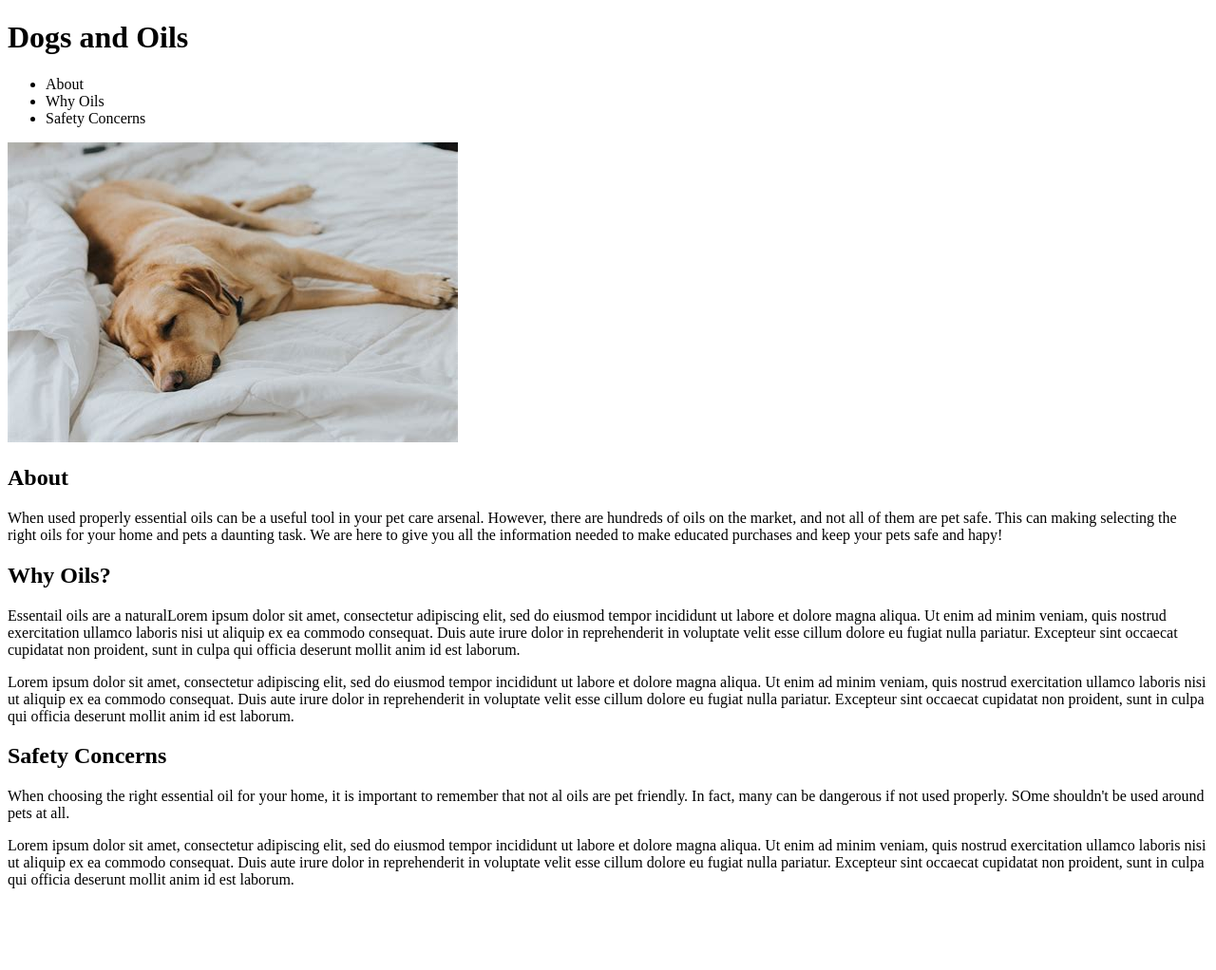
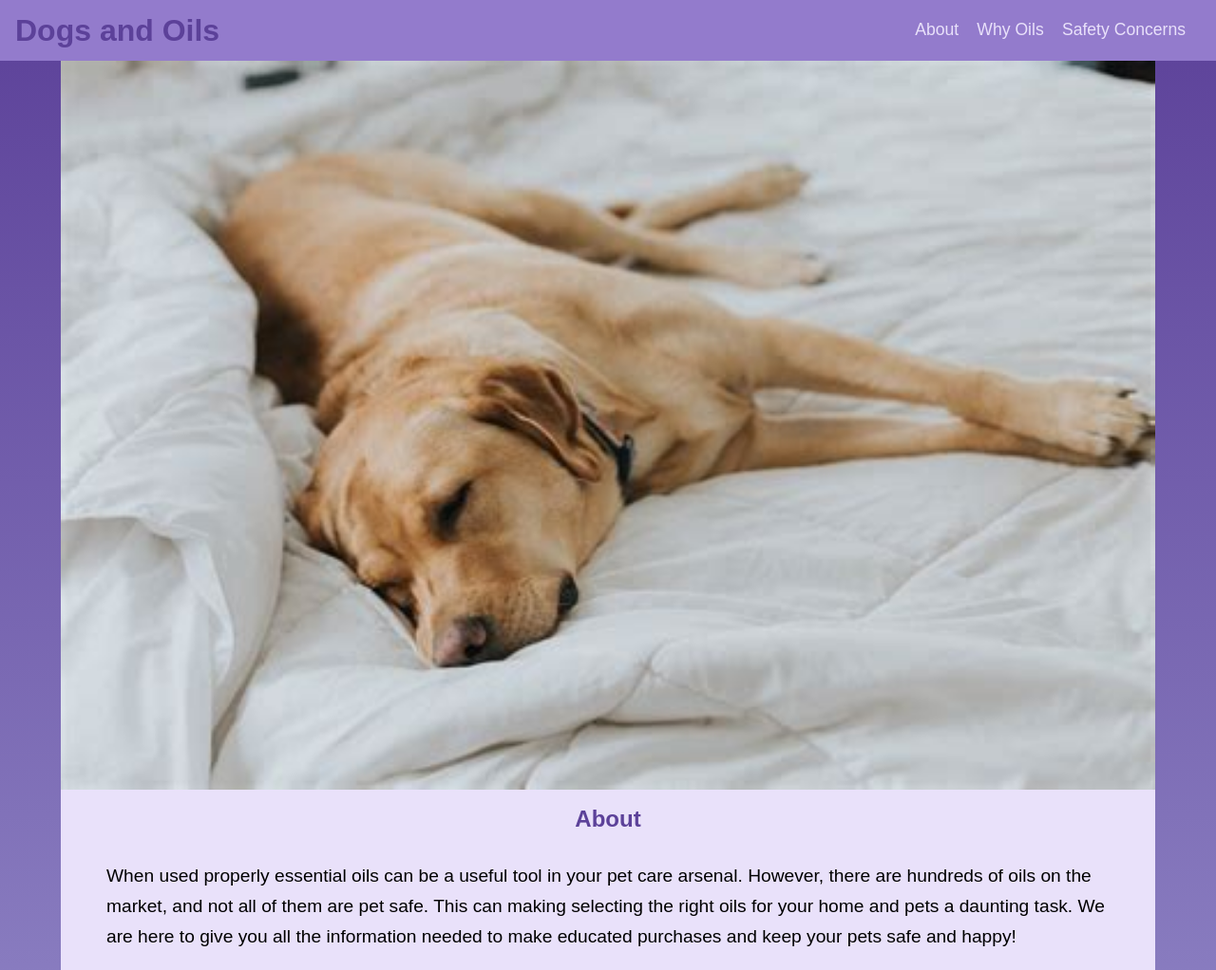
Before and after one commit to Shiela-P/Dogs-and-Oils, a plain HTML site: page index.HTML in a window 1280 px wide. Shown: the top 1022 px of the page at 95% size. Before the commit the page ends 952 px from the top, so only its background shows below. Drawn offline with Linux system fonts and the light colour scheme.

Commit message:
added content

```diff
--- a/index.HTML
+++ b/index.HTML
@@ -7,20 +7,23 @@
 </head>
 <body>
     <header>
+        <div class="navbar">
         <h1>Dogs and Oils</h1>
-        <nav>
-            <ul>
-                <li>About</li>
-                <li>Why Oils</li>
-                <li>Safety Concerns</li>
-            </ul>
-        </nav>
-        <img src="sleeping-dog.jpeg" alt="A sleeping Dog">
+            <nav>
+                <ul>
+                    <a href="#about"><li>About</li></a>
+                    <a href="#why"><li>Why Oils</li></a>
+                    <a href="#safety"><li>Safety Concerns</li></a>
+                </ul>
+            </nav>
+        </div>
     </header>
     <main>
+        <img src="sleeping-dog.jpeg" alt="A sleeping Dog">
         <section id="about">
             <h2>About</h2>
-            <p>When used properly essential oils can be a useful tool in your pet care arsenal. However, there are hundreds of oils on the market, and not all of them are pet safe. This can making selecting the right oils for your home and pets a daunting task. We are here to give you all the information needed to make educated purchases and keep your pets safe and hapy!</p>
+            <p>When used properly essential oils can be a useful tool in your pet care arsenal. However, there are hundreds of oils on the market, and not all of them are pet safe. This can making selecting the right oils for your home and pets a daunting task. We are here to give you all the information needed to make educated purchases and keep your pets safe and happy!</p>
+            <img src="oils.jpg">
         </section>
         <section id="why">
             <h2>Why Oils?</h2>
@@ -29,12 +32,12 @@
         </section>
         <section id="safety">
             <h2>Safety Concerns</h2>
-            <p>When choosing the right essential oil for your home, it is important to remember that not al oils are pet friendly. In fact, many can be dangerous if not used properly. SOme shouldn't be used around pets at all.</p>
+            <p>When choosing the right essential oil for your home, it is important to remember that not al oils are pet friendly. In fact, many can be dangerous if not used properly. Some shouldn't be used around pets at all.</p>
             <p>Lorem ipsum dolor sit amet, consectetur adipiscing elit, sed do eiusmod tempor incididunt ut labore et dolore magna aliqua. Ut enim ad minim veniam, quis nostrud exercitation ullamco laboris nisi ut aliquip ex ea commodo consequat. Duis aute irure dolor in reprehenderit in voluptate velit esse cillum dolore eu fugiat nulla pariatur. Excepteur sint occaecat cupidatat non proident, sunt in culpa qui officia deserunt mollit anim id est laborum.</p>
         </section>
     </main>
     <footer>
-
+        <p>Shiela Peters 2024</p>
     </footer>
     </body>
 </html>
--- a/styles.css
+++ b/styles.css
@@ -0,0 +1,134 @@
+/* http://meyerweb.com/eric/tools/css/reset/
+   v2.0 | 20110126
+   License: none (public domain)
+*/
+
+html, body, div, span, applet, object, iframe,
+h1, h2, h3, h4, h5, h6, p, blockquote, pre,
+a, abbr, acronym, address, big, cite, code,
+del, dfn, em, img, ins, kbd, q, s, samp,
+small, strike, strong, sub, sup, tt, var,
+b, u, i, center,
+dl, dt, dd, ol, ul, li,
+fieldset, form, label, legend,
+table, caption, tbody, tfoot, thead, tr, th, td,
+article, aside, canvas, details, embed,
+figure, figcaption, footer, header, hgroup,
+menu, nav, output, ruby, section, summary,
+time, mark, audio, video {
+	margin: 0;
+	padding: 0;
+	border: 0;
+	font-size: 100%;
+	font: inherit;
+	vertical-align: baseline;
+}
+/* HTML5 display-role reset for older browsers */
+article, aside, details, figcaption, figure,
+footer, header, hgroup, menu, nav, section {
+	display: block;
+}
+body {
+	line-height: 1;
+}
+ol, ul {
+	list-style: none;
+}
+blockquote, q {
+	quotes: none;
+}
+blockquote:before, blockquote:after,
+q:before, q:after {
+	content: '';
+	content: none;
+}
+table {
+	border-collapse: collapse;
+	border-spacing: 0;
+}
+
+/* Variables */
+:root{
+    --dk-purple: #5C4199;
+    --purple: #937BCC;
+    --lt-purple: #D2DDFF;
+    --yellow: #88a686;
+    --dk-yellow: #5f7b5c;
+    --white: #e9e1fa;
+}
+
+body{
+    background: linear-gradient(var(--dk-purple), var(--lt-purple));
+    height: 100%;
+    width: 100%;
+    font-family: Arial, Helvetica, sans-serif;
+}
+
+header{
+    background-color: var(--purple);
+}
+
+main{
+    background-color:var(--white);
+    width: 90vw;
+    margin: 0 auto;
+    /* padding: 1rem 3rem; */
+}
+
+img{
+    width: 100%;
+}
+
+ul{
+    display: flex;
+    gap: 1.2rem;
+    font-size: 1.1rem;
+}
+
+li{
+    color: var(--white);
+}
+
+li:hover{
+    color: var(--dk-purple)
+}
+
+.navbar{
+    display: flex;
+    height: 3rem;
+    align-items: center;
+    justify-content: space-between;
+    padding: .5rem 1rem;
+    padding-right: 2rem;
+}
+
+h1{
+    font-size: 2rem;
+    color: var(--dk-purple);
+    font-weight: bold;
+}
+
+footer{
+    background-color: var(--purple);
+    text-align: center;
+    color: var(--white);
+}
+
+h2{
+    font-size: 1.5rem;
+    text-align: center;
+    padding: 1rem 0;
+    color: var(--dk-purple);
+    font-weight: bold;
+}
+
+p{
+    line-height: 2rem;
+    font-size: 1.2rem;
+    margin-bottom: 2rem;
+    padding: 1rem 3rem;
+}
+
+a{
+    text-decoration: none;
+}
```
Also changed, not shown: icon.jpeg (added), oils.jpg (added).
